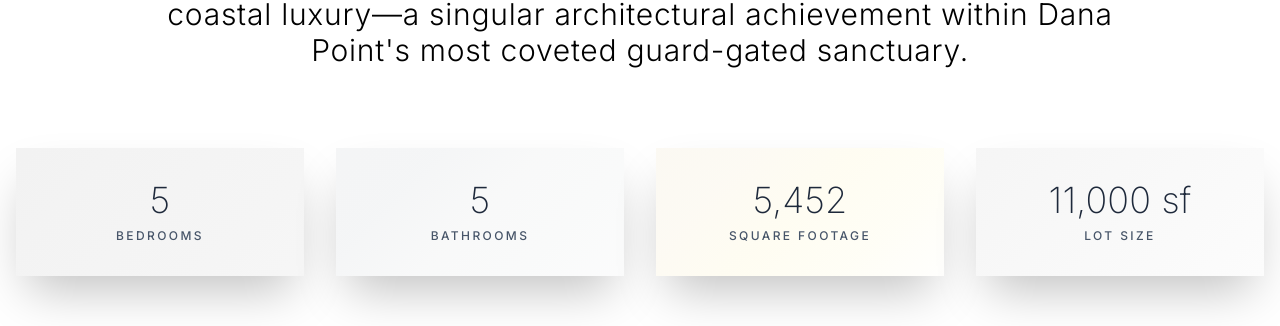
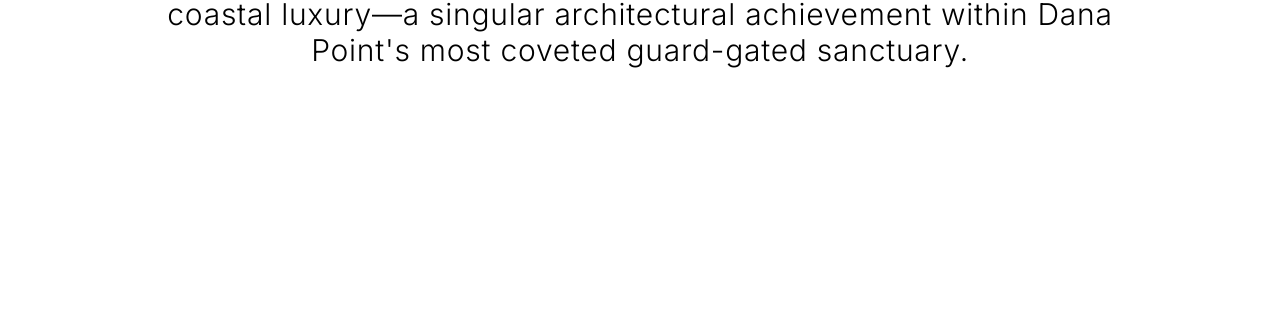
Before and after one commit to derekmmay/property-websites, a React (Vite) app: page / in a window 1280 px wide. Shown: the part 1245-1571 px from the top of the page. Built offline with nearby package versions, Linux system fonts and the light colour scheme; a web font is replaced by a local one.

Commit message:
Fix: Remove duplicate property stats
Removed duplicate property stats from the Hero component.

```diff
--- a/src/components/Hero.tsx
+++ b/src/components/Hero.tsx
@@ -1,4 +1,3 @@
-
 import { Button } from "@/components/ui/button";
 import { Link } from "react-router-dom";
 import PropertyStats from "./PropertyStats";
@@ -60,9 +59,6 @@ const Hero = () => {
             </p>
           </div>
 
-          <div className="mt-20">
-            <PropertyStats />
-          </div>
         </div>
       </div>
     </>
```
